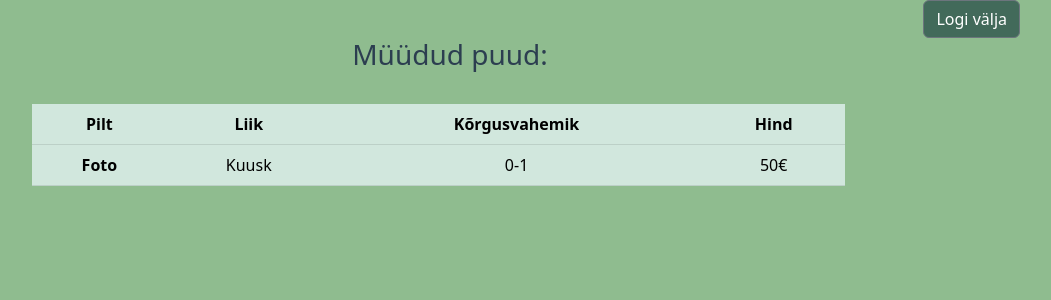
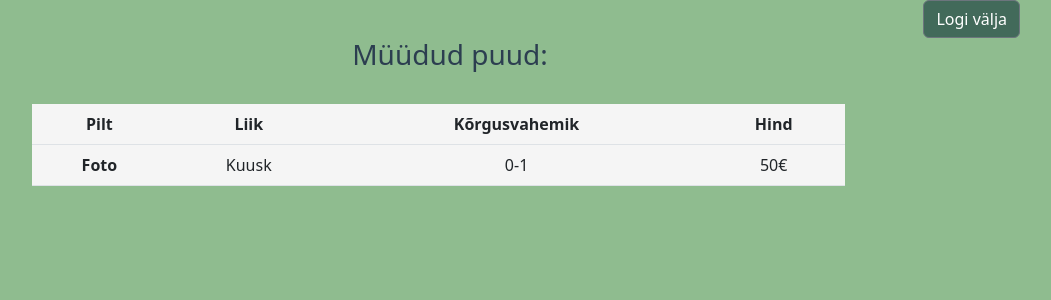
Before and after one commit to raili-git/front_vali_kuusk, a Vue app: page /#/history in a window 1280 px wide. Shown: the top 300 px of the page, without its empty margins (190-1241 px from the left). Built offline with nearby package versions, Linux system fonts and the light colour scheme.

Commit message:
table color and hover

```diff
--- a/src/components/shop_components/CartTable.vue
+++ b/src/components/shop_components/CartTable.vue
@@ -1,6 +1,6 @@
 <template>
   <div class="col col-lg-9 ">
-    <table class="table table-hover table-success">
+    <table class="table table-hover">
       <thead>
       <tr>
         <th scope="col">Pilt</th>
--- a/src/components/shop_components/SellerTreeTable.vue
+++ b/src/components/shop_components/SellerTreeTable.vue
@@ -1,6 +1,6 @@
 <template>
   <div class="col col-lg-9 ">
-    <table class="table table-hover table-success">
+    <table class="table table-hover">
       <thead>
       <tr>
         <th scope="col">Foto</th>
--- a/src/views/HistoryView.vue
+++ b/src/views/HistoryView.vue
@@ -15,7 +15,7 @@
 
       <div class="row justify-content-center">
         <div class="col col-lg-9 ">
-          <table class="table table-hover table-success">
+          <table class="table table-hover">
             <thead>
             <tr>
               <th scope="col">Pilt</th>
```
